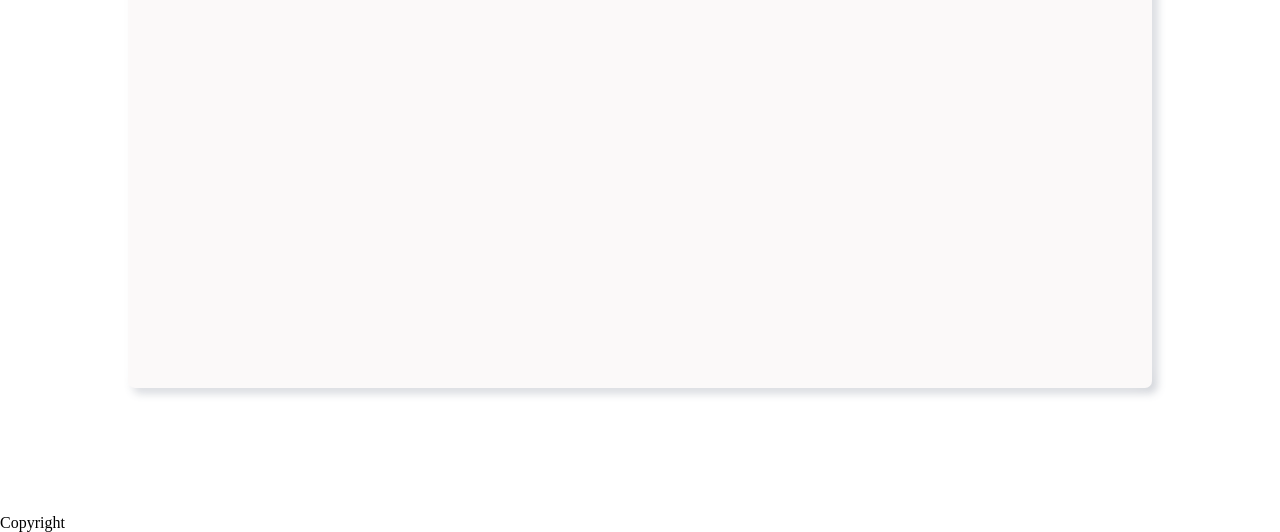
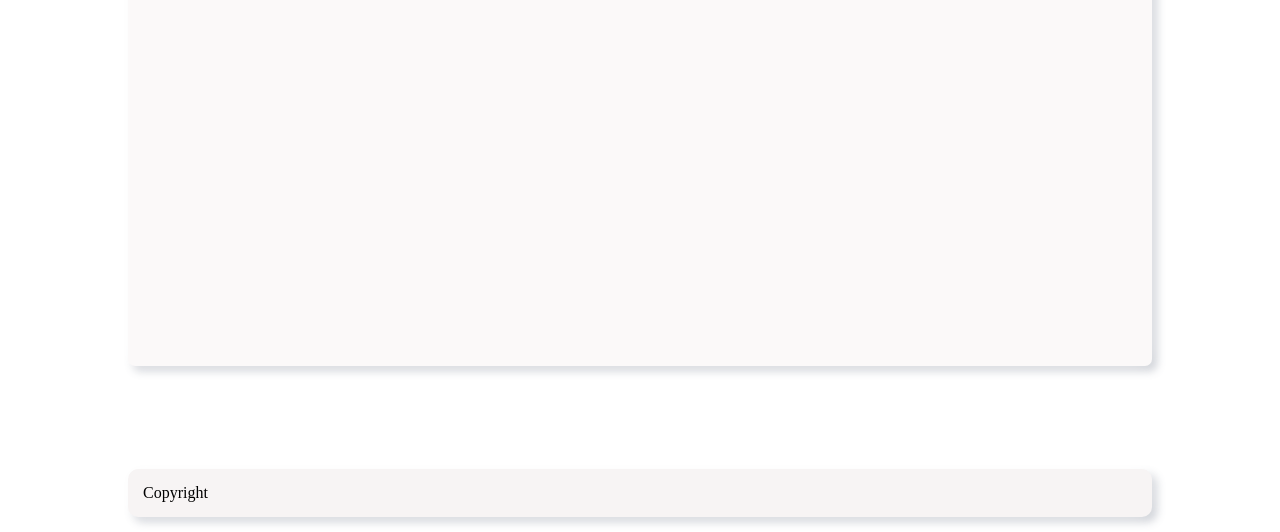
Before and after one commit to Dorcas126/Awesome-book-project, a website with bundled scripts: page index.html in a window 1280 px wide. Shown: the part 268-800 px from the top of the page. Built offline with nearby package versions, Linux system fonts and the light colour scheme.

Commit message:
Style the footer

```diff
--- a/style.css
+++ b/style.css
@@ -204,3 +204,16 @@
 .contact-list {
   margin-left: 2rem;
 }
+
+.footer {
+  /* border: 3px solid black; */
+  margin: 0 auto 15px auto;
+  width: 80%;
+
+  /* max-width: 1100px; */
+  padding: 15px;
+  justify-self: flex-end;
+  box-shadow: var(--Box-shadow-outside);
+  border-radius: 10px;
+  background-color: rgb(247, 244, 244);
+}
```
